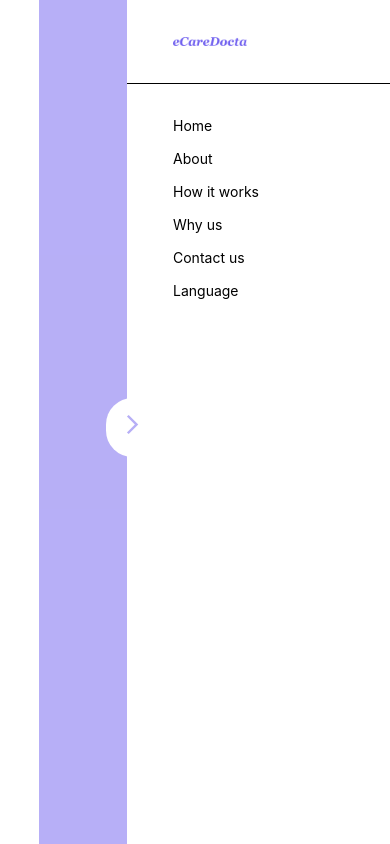
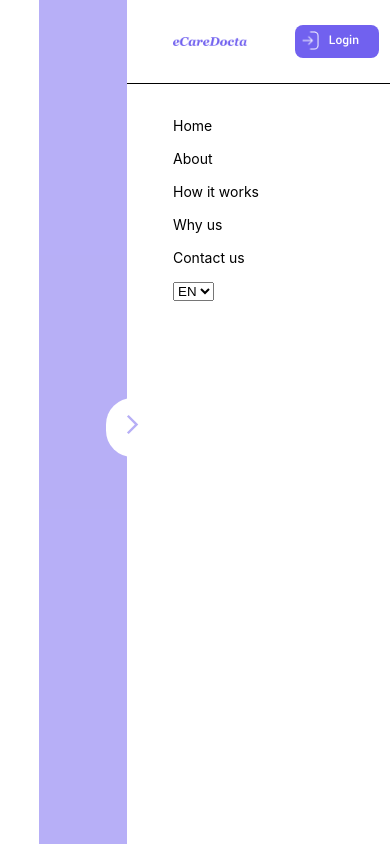
Before and after one commit to Moin105/Ecare, a Next.js app: page / in a window 390 px wide. Both pictures are taken after a click on the element 341 px from the left and 50 px from the top of the page. Built offline with nearby package versions, Linux system fonts and the light colour scheme; no server answers.

Commit message:
login button

```diff
--- a/Components/Nav.js
+++ b/Components/Nav.js
@@ -2,6 +2,11 @@ import React from "react";
 import styles from '../styles/Home.module.css'
 import logo from '../public/logo.png'
 import {MdArrowForwardIos} from 'react-icons/md'
+import login from '../public/login.png'
+import { useRouter } from 'next/router';
+
+import en from "../Locales/en"
+import fr from "../Locales/fr"
 
 // import styles from '../styles/Home.module.css'
 // import logo from "../public/logo.png";
@@ -15,6 +20,14 @@ function Nav(props) {
   };
   const dataHandle = () => {
     props.setShows(true);
+  };
+
+  const router = useRouter();
+  const { locale } = router;
+  const t = locale === 'en' ?   en : fr;
+  const changeLanguage = (e) => {
+    const locale = e.target.value;
+    router.push(router.pathname, router.asPath, { locale });
   };
   return (
     <div className={styles.mobilenav}>
@@ -52,21 +65,61 @@ function Nav(props) {
           }}>
             <Link href="/">Home</Link>
           </li>
-          <li onClick={navHandle}>
-            <Link href="/portfolio">About</Link>
+          <li onClick={()=>{
+            navHandle();
+            dataHandle();
+
+          }}>
+            <Link href="/#about">About</Link>
           </li>
-          <li onClick={navHandle}>
+          <li  onClick={()=>{
+            navHandle();
+            dataHandle();
+
+          }}>
             <Link href="/#services">How it works </Link>
           </li>
-          <li onClick={navHandle}>
+          <li  onClick={()=>{
+            navHandle();
+            dataHandle();
+
+          }}>
             <Link href="/#contact">Why us</Link>
           </li>
-          <li onClick={navHandle}>
+          <li  onClick={()=>{
+            navHandle();
+            dataHandle();
+
+          }}>
             <Link href="/#contact">Contact us</Link>
           </li>
-          <li onClick={navHandle}>
+          <li >
             {" "}
-            <Link href="/#about">Language</Link>
+            <p>
+    <select
+            onChange={changeLanguage}
+            defaultValue={locale}
+            className="text-white text-shadow-sm text-lg bg-transparent tracking-wide"
+          >
+            <option className="text-black" value="en">EN</option>
+            <option className="text-black" value="fr">FR</option>
+          </select>
+      </p>
+          </li>
+          <li>
+          <a href="http://admin.ecareserve.com/doctor_login" smooth="true">
+      <button className={styles.button}>
+      <figure className={styles.figure}>
+          <Image
+            src={login}
+            alt="ecare"
+            layout="fill"
+            objectFit="contain"
+          />
+        </figure>
+        Login
+      </button>
+   </a>
           </li>
         </ul>
       </div>
--- a/styles/Home.module.css
+++ b/styles/Home.module.css
@@ -2237,6 +2237,29 @@
     border-top: 0.5px solid #000;
     list-style-type: none;
   }
+  .mobilenav .mobilebar .uppernav li a .button {
+    outline: none;
+    font-family: "Roboto Lt";
+    font-style: normal;
+    display: flex;
+    font-weight: 400;
+    font-size: 12px;
+    position: absolute;
+    right: 50px;
+    top: 25px;
+    line-height: 19px;
+    padding: 6px 20px 8px 7px;
+    color: #FFFFFF;
+    border: none;
+    border-radius: 8px;
+    background-color: #7161EF;
+  }
+  .mobilenav .mobilebar .uppernav li a .button .figure {
+    width: 17px;
+    height: 19px;
+    position: relative;
+    margin: 0px 10px 0px 0px;
+  }
   .mobilenav .mobilebar .uppernav li {
     padding-bottom: 16px;
   }
--- a/styles/Home.module.scss
+++ b/styles/Home.module.scss
@@ -1030,6 +1030,7 @@ color: #7161EF;
             padding: 3px;
             }
           }
+
         }
     .langc{
     font-size: 18px !important;
@@ -2487,6 +2488,30 @@ line-height: 12px;
         padding: 33px 0px 0px 46px;
         border-top: 0.5px solid #000;
         list-style-type: none;
+      li a  .button{
+            outline: none;
+            font-family: 'Roboto Lt';
+          font-style: normal;
+          display: flex;
+          font-weight: 400;
+          font-size: 12px;
+          position: absolute;
+          right: 50px;
+          top: 25px;
+          line-height: 19px;
+          padding: 6px 20px 8px 7px;
+          color: #FFFFFF;
+            border:none;
+            border-radius: 8px;
+            background-color: #7161EF;
+            .figure{
+              width: 17px ;
+              height: 19px;
+              position: relative;
+              margin: 0px 10px 0px 0px;
+            }
+
+          }
         li {
           padding-bottom: 16px;
         }
```
Also changed, not shown: 1 other file (tests, documents, lock files or other folders).
